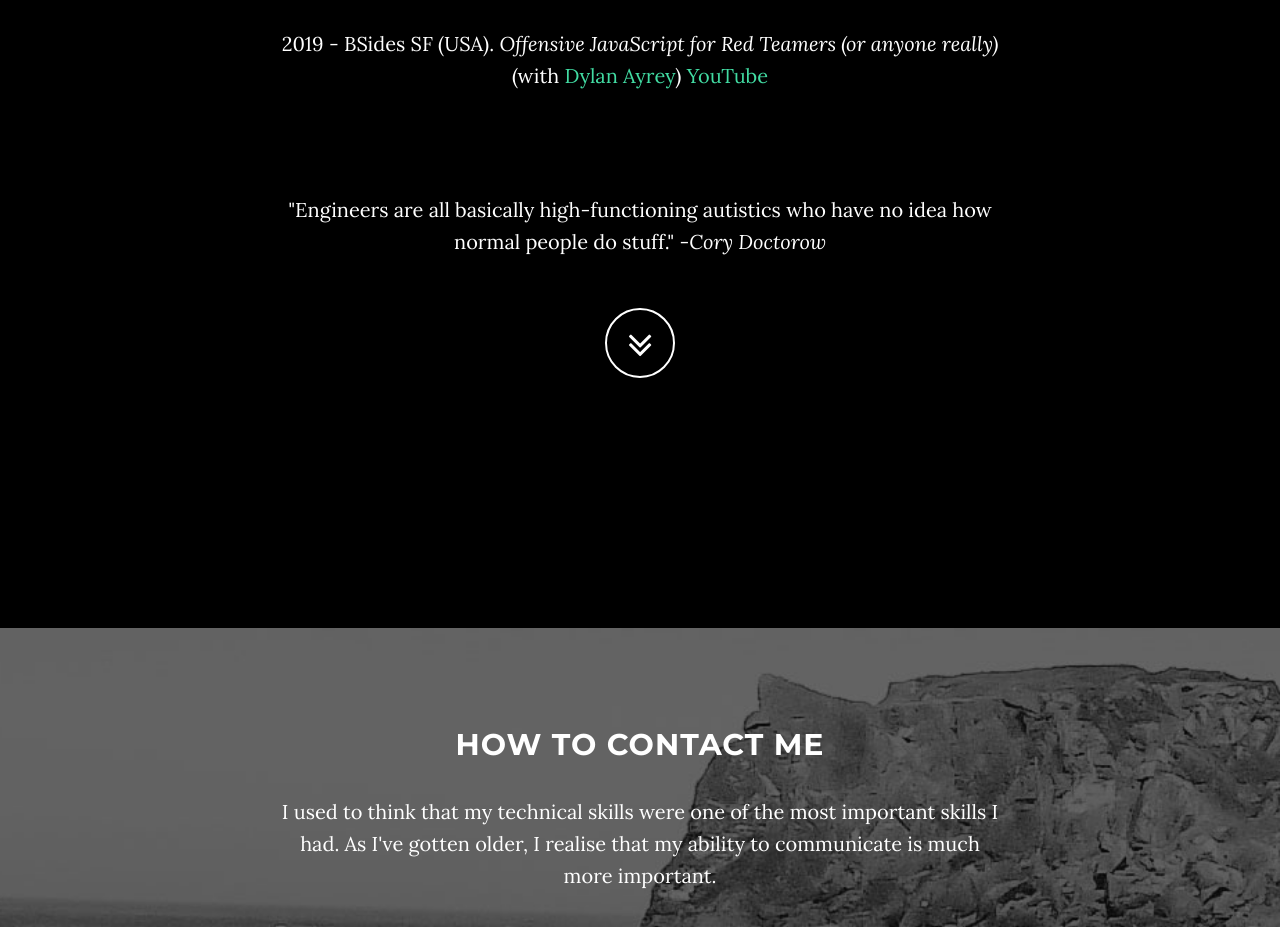
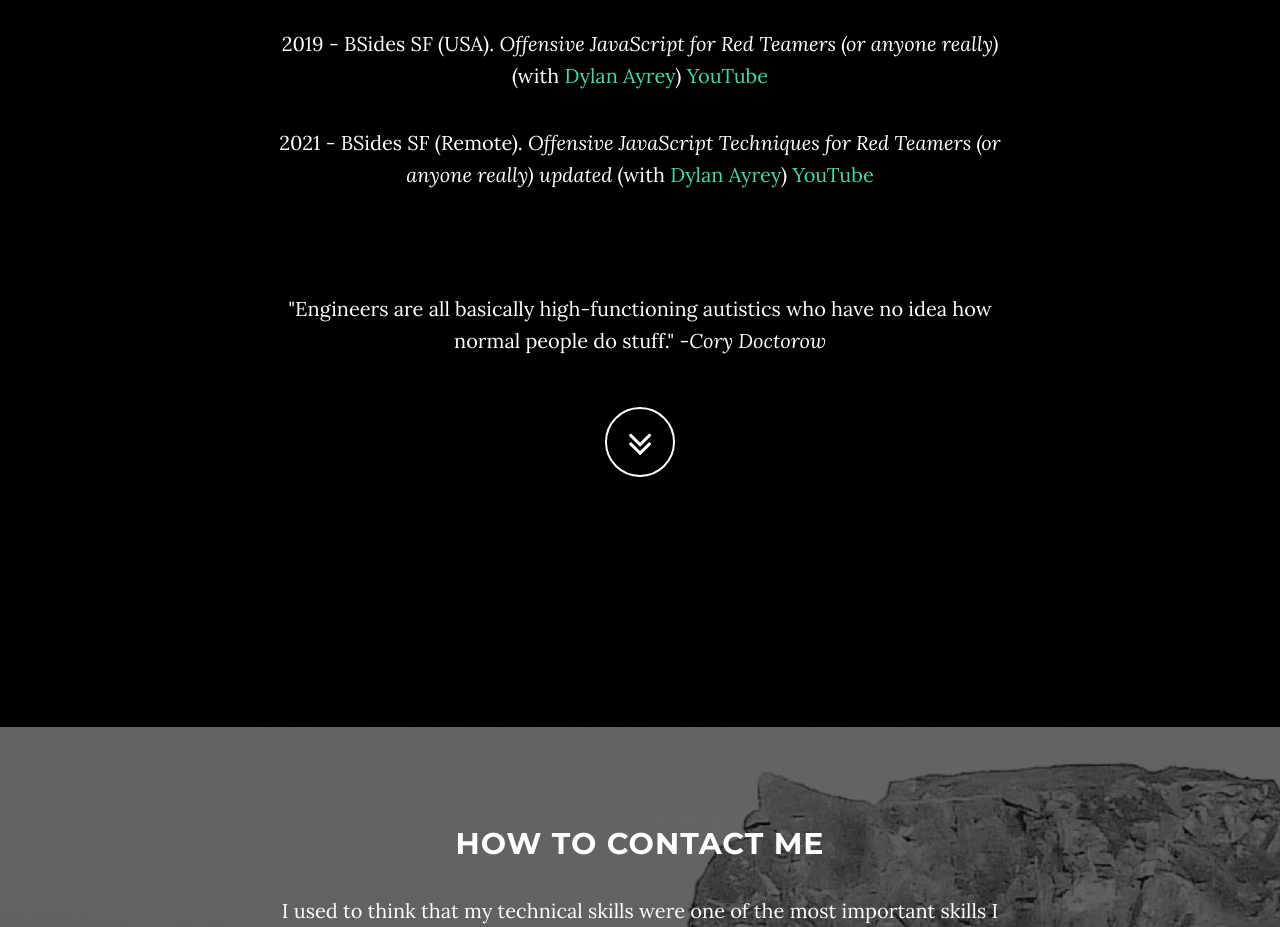
Before and after one commit to xntrik/xntrikwtf, a plain HTML site: page index.html in a window 1280 px wide. Shown: the part 4340-5267 px from the top of the page. Drawn offline with nearby package versions, Linux system fonts and the light colour scheme; a script that the page names is missing.

Commit message:
Update index.html
Added BSides SF 2021 link

```diff
--- a/index.html
+++ b/index.html
@@ -126,6 +126,7 @@
                 <p>2017 - NCC Open Forum (USA). <em>Dormant DOMination</em></p>
                 <p>2018 - Kiwicon (NZ). <em>Getting Shells from JavaScript: offensive JavaScript techniques for red teamers</em> (with <a href="https://security.love/">Dylan Ayrey</a>)</p>
                 <p>2019 - BSides SF (USA). <em>Offensive JavaScript for Red Teamers (or anyone really)</em> (with <a href="https://security.love/">Dylan Ayrey</a>) <a href="https://www.youtube.com/watch?v=HfpnloZM61I">YouTube</a></p>
+                <p>2021 - BSides SF (Remote). <em>Offensive JavaScript Techniques for Red Teamers (or anyone really) updated</em> (with <a href="https://security.love/">Dylan Ayrey</a>) <a href="https://www.youtube.com/watch?v=hKdcDce3FW4">YouTube</a></p>
                 <p>&nbsp;</p>
                 <p>"Engineers are all basically high-functioning autistics who have no idea how normal people do stuff." -<em>Cory Doctorow</em></p>
                 <a href="#contact" class="btn btn-circle page-scroll">
```
